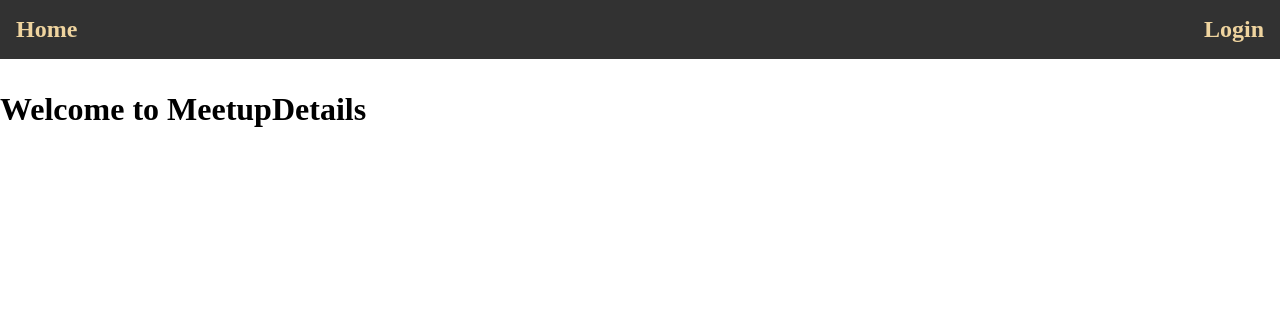
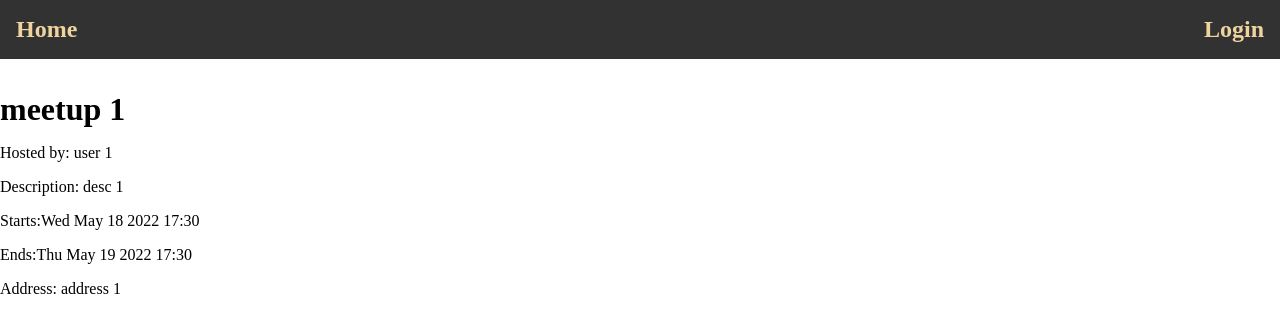
Before and after one commit to renzosantamaria/tdd-slutprojekt, a React (Create React App) app: page /meetups/1 in a window 1280 px wide. Shown: the top 332 px of the page. Built offline with nearby package versions, Linux system fonts and the light colour scheme.

Commit message:
render meetupDetail data

```diff
--- a/src/pages/MeetupDetails/MeetupDetails.tsx
+++ b/src/pages/MeetupDetails/MeetupDetails.tsx
@@ -1,9 +1,55 @@
-import React, { FC } from "react"
+import { FC, useEffect, useState } from "react"
+import { useLocation, useParams } from "react-router-dom"
+import { getMeetupById } from "../../API"
+import { IMeetup } from "../../store/meetup/meetup.types"
+
+interface CustomLocationState {
+    pastMeetup: boolean
+}
 
 const MeetupDetails: FC = () => {
+    const {id} = useParams()
+    const [meetup, setMeetup] = useState<IMeetup>()
+    const [meetupNoExist, setMeetupNoExists] = useState<boolean>(true)
+    const location = useLocation()
+    const state = location.state as CustomLocationState
+    const past = state&&state.pastMeetup || undefined
+
+    useEffect(() => {
+        const currentMeetup = getMeetupById(+id!)
+        currentMeetup ? setMeetup(currentMeetup) : setMeetupNoExists(false)
+
+    }, [])
+
     return (
         <main>
-            <h1>Welcome to MeetupDetails</h1>
+            {meetup ?
+            <>
+                <h1>{meetup?.title}</h1>
+                <div>
+                    <p>Hosted by: {meetup.hostName}</p>
+                    <p>Description: {meetup.description}</p>
+                    <p>
+                        Starts:
+                        {meetup.startDate.toDateString()}{' '}
+                        {meetup.startDate.toLocaleTimeString([], { hour: '2-digit', minute: '2-digit', hour12: false })}
+                    </p>
+                    <p>
+                        Ends:
+                        {meetup.endDate.toDateString()}{' '}
+                        {meetup.startDate.toLocaleTimeString([], { hour: '2-digit', minute: '2-digit', hour12: false })}
+                    </p>
+                    <p>Address: {meetup.address}</p>
+                    {meetup.attendees.length> 0 ?
+                    <p>Attendees: {meetup.attendees.join(', ')}</p>
+                    :
+                    ''
+                    }
+                </div>
+            </>
+            :
+            <p>{meetupNoExist.toString()}</p>
+            }
         </main>
     )
 }
```
